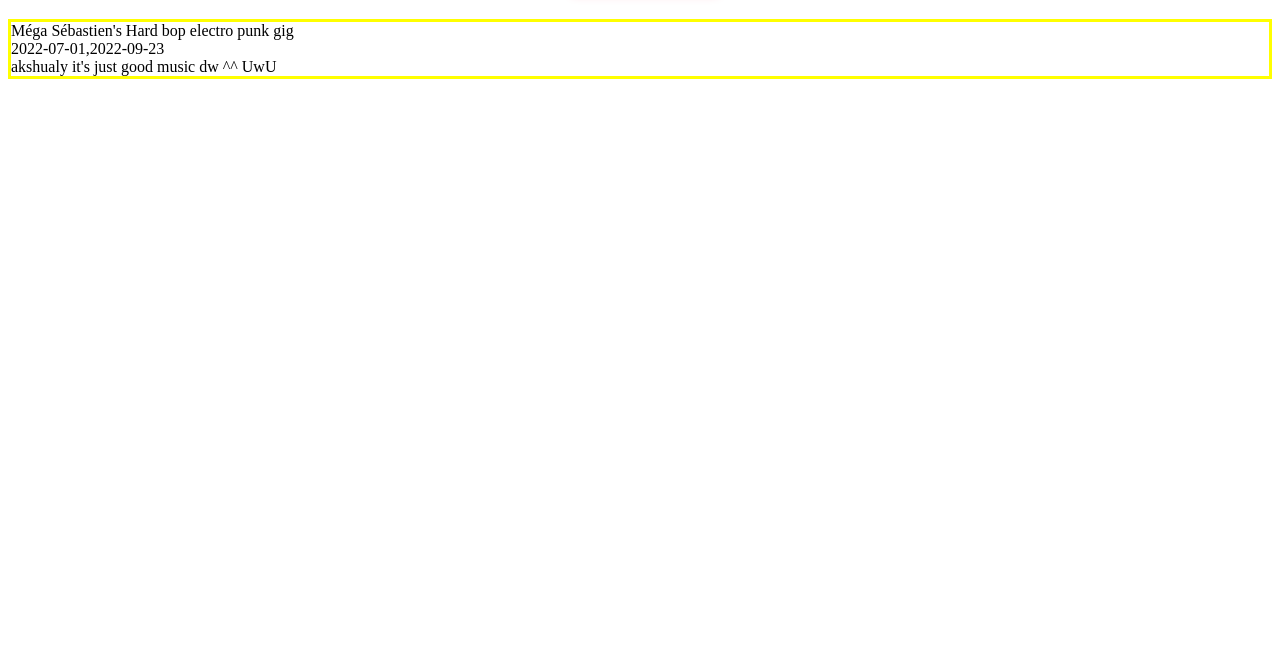
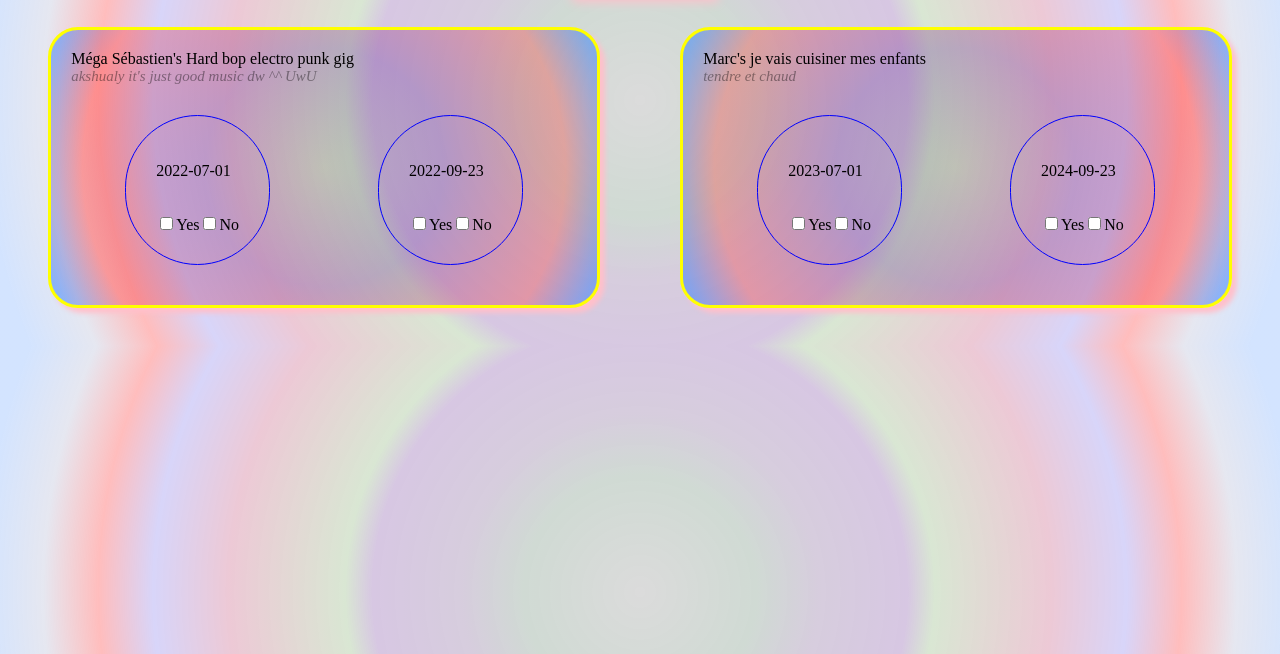
Before and after one commit to ObjectifGuitare/doodle-clone, a website: page index.html in a window 1280 px wide. Shown: the part 146-800 px from the top of the page. Drawn offline with Linux system fonts and the light colour scheme.

Commit message:
added ambitious stuff

```diff
--- a/index.html
+++ b/index.html
@@ -9,7 +9,10 @@
     <title>Doodle clone</title>
 </head>
 <body>
-    <h1>Didlydoo</h1>
+    <header>
+        <h1>Didlydoo</h1>
+        <p>Logged in as: </p>
+    </header>
     <div id="addEvent">Add an event</div>
     <div id="modalWindow">
         <div class="modalContent">
--- a/index.js
+++ b/index.js
@@ -4,6 +4,12 @@ let eventList = [
         dates: ["2022-07-01", "2022-09-23"],
         author: "Méga Sébastien",
         description: "akshualy it's just good music dw ^^ UwU"
+    },
+    {
+        name: "je vais cuisiner mes enfants",
+        dates: ["2023-07-01", "2024-09-23"],
+        author: "Marc",
+        description: "tendre et chaud"
     }
 ]
 
@@ -17,27 +23,69 @@ function displayEventAdder()
     document.body.querySelector("#closeModal").addEventListener("click", () =>{modalWindow.style.display = "none"})
 }
 
+// function displayAvailability()
+// {
+
+// }
+
 function displayEvents()
 {
     let Eventscontainer = document.body.querySelector(".EventContainer");
-
+    let i = 0;
     for (const event of eventList) {
         let eventDiv = document.createElement("div");
         let eventName = document.createElement("div");
-        let eventAuthor = document.createElement("div");
         let eventDates = document.createElement("div");
         let eventDescription = document.createElement("div");
+
         eventDiv.setAttribute("class", "eventElement")
+        eventDescription.setAttribute("class", "eventDescription")
+        eventDates.setAttribute("class", "eventDates")
+
         Eventscontainer.appendChild(eventDiv);
         eventDiv.appendChild(eventName);
-        eventDiv.appendChild(eventAuthor);
+        eventDiv.appendChild(eventDescription);
         eventDiv.appendChild(eventDates);
-        eventDiv.appendChild(eventDescription);
         eventName.innerHTML = `${event.author}'s ${event.name}`;
         eventDescription.innerHTML = event.description;
-        eventDates.innerHTML = event.dates;
-        // eventAuthor.innerHTML = event.author;
 
+        for (const date of event.dates) {
+            let br = document.createElement("br")
+            let dateValue = document.createElement("p")
+            let dateHolder = document.createElement("div");
+            dateHolder.setAttribute("class", "dateHolder")
+            let checkYes = document.createElement("input");
+            let checkNo = document.createElement("input");
+            let labelYes = document.createElement('label');
+            let labelNo = document.createElement('label');
+
+            checkNo.type = 'checkbox';
+            checkNo.id = 'NoBox';
+            checkNo.name = 'interest';
+            checkNo.value = 'No';
+            labelNo.htmlFor = 'No';
+
+            checkYes.type = 'checkbox';
+            checkYes.id = 'YesBox';
+            checkYes.name = 'interest';
+            checkYes.value = 'Yes';
+            labelYes.htmlFor = 'Yes';
+            dateValue.innerHTML = date;
+            dateValue.setAttribute("class", `event${i}`)
+            dateHolder.appendChild(dateValue)
+            dateHolder.appendChild(br);
+            labelYes.appendChild(document.createTextNode('Yes'));
+            labelNo.appendChild(document.createTextNode('No'));
+            eventDates.appendChild(dateHolder);
+            dateHolder.appendChild(checkYes);
+            dateHolder.appendChild(labelYes)
+            dateHolder.appendChild(checkNo);
+            dateHolder.appendChild(labelNo)
+
+            // dateValue.addEventListener("mouseover", () =>{displayAvailability(i)})
+            // is supposed to display a window with people who are available this day on hover
+        }
+        i++;
     }
 }
 
--- a/style.css
+++ b/style.css
@@ -1,8 +1,21 @@
+body
+{
+    background: rgb(0,0,0);
+    background: radial-gradient(circle, rgba(0,0,0,0.14187681908700978) 0%, rgba(0, 55, 19, 0.186) 17%, rgba(49, 0, 84, 0.197) 26%, rgba(73, 0, 126, 0.22) 39%, rgba(34, 113, 0, 0.174) 43%, rgba(169,0,60,0.21190483029149154) 60%, rgba(16,0,219,0.16428578267244398) 71%, rgba(255, 0, 0, 0.26) 79%, rgba(46, 59, 135, 0.123) 87%, rgba(0, 98, 255, 0.174) 96%);
+}
+
+header
+{
+    display: flex;
+    justify-content: space-between;
+}
+
 h1
 {
     color: rgb(255, 106, 130);
     text-align: center;
     margin-bottom: 30px;
+    margin-left: 8%;
 }
 
 #addEvent
@@ -66,7 +79,45 @@ h1
     box-shadow: 5px 2px 2px rgb(54, 33, 47);
 }
 
+.EventContainer
+{
+    display: flex;
+    flex-wrap: wrap;
+}
+
 .eventElement
 {
     border: 3px yellow solid;
+    width: 40%;
+    margin: auto;
+    margin-bottom: 30px;
+    box-shadow: 5px 5px 5px pink;
+    border-radius: 30px;
+    padding: 20px;
+    background: rgb(0,0,0);
+    background: radial-gradient(circle, rgba(0,0,0,0.14187681908700978) 0%, rgba(73, 0, 126, 0.253) 39%, rgba(255, 0, 0, 0.253) 79%, rgba(0,97,255,0.38557429807860644) 96%);
+
 }
+
+.eventDescription
+{
+    color : rgba(0, 0, 0, 0.391);
+    font-style: italic;
+    font-size: 15px;
+}
+
+.eventDates
+{
+    display: flex;
+    justify-content: space-around;
+    flex-wrap: wrap;
+}
+
+.dateHolder
+{
+    border: 1px blue solid;
+    border-radius: 100px;
+    padding: 30px;
+    margin-top: 30px;
+    margin-bottom: 20px;
+}
```
